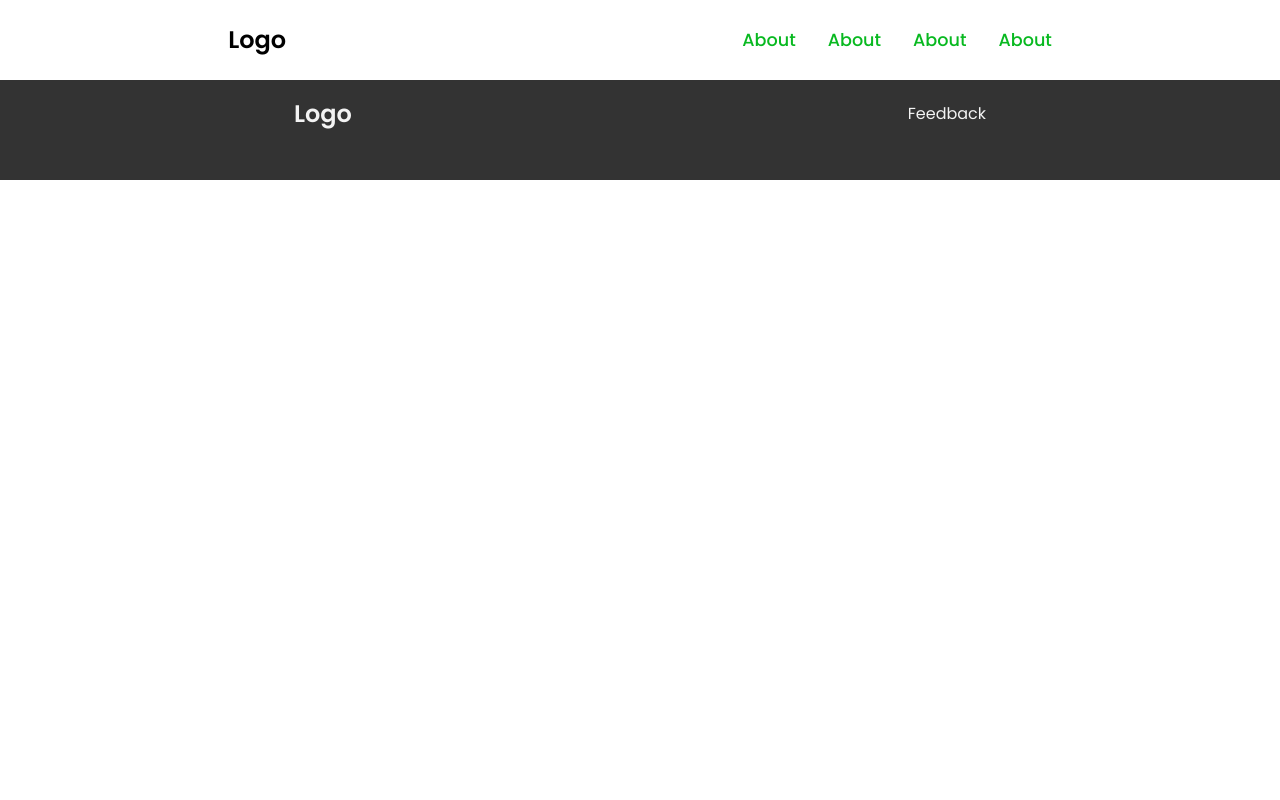
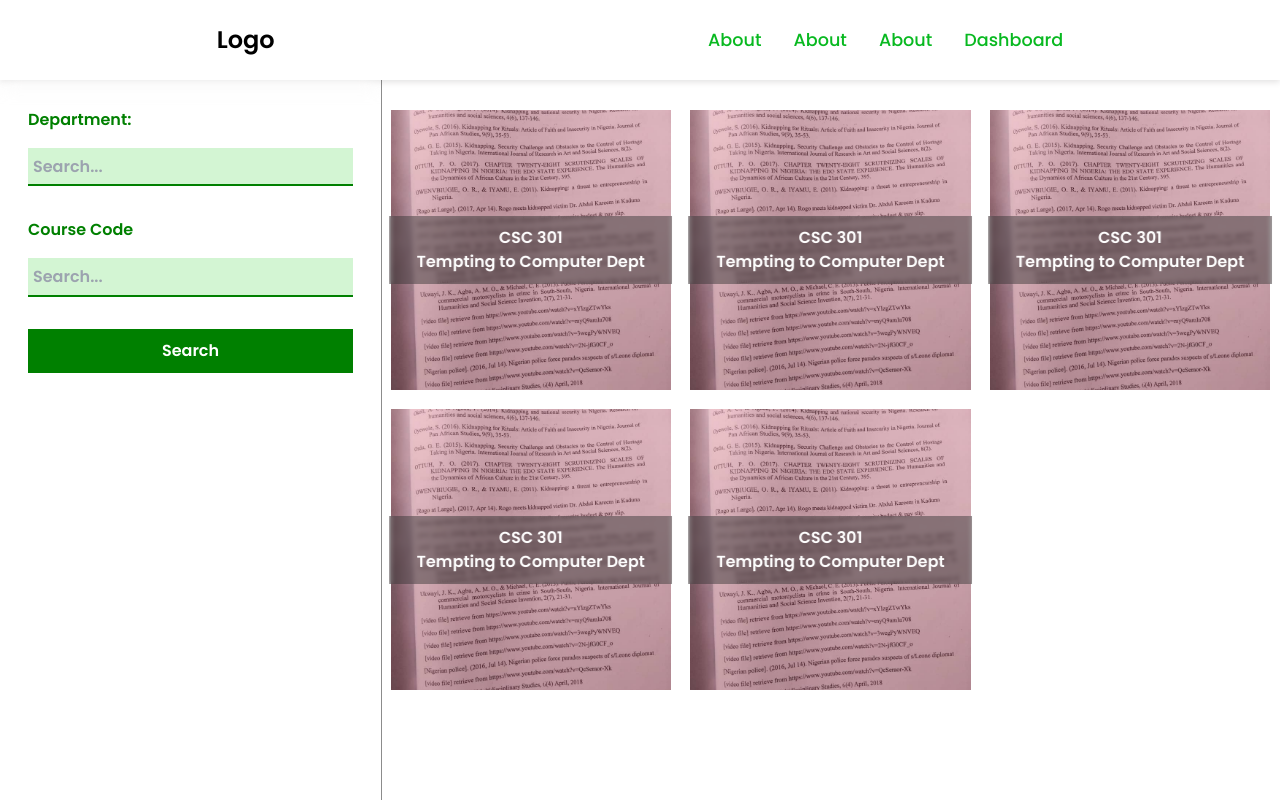
Before and after one commit to varletint/react-app-2, a React (Vite) app in the folder client/: page /questions in a window 1280 px wide. Shown: the top 800 px of the page. Built offline with nearby package versions, Linux system fonts and the light colour scheme.

Commit message:
questions page

```diff
--- a/client/src/App.css
+++ b/client/src/App.css
@@ -213,3 +213,89 @@ section {
 .btn:hover {
   background: #016801;
 }
+
+/* Grid */
+.questions-grid {
+  display: grid;
+  gap: 1rem;
+  grid-template-columns: repeat(auto-fit, minmax(15rem, 1fr));
+}
+.question-card {
+  aspect-ratio: 1/1;
+  border-radius: 0.5rem;
+  /* border: 1px solid #cacaca; */
+  padding: 0.1rem;
+  position: relative;
+  text-align: center;
+}
+.qs-img {
+  width: 100%;
+  aspect-ratio: 1/1;
+  object-fit: cover;
+}
+
+.course-detail {
+  backdrop-filter: blur(2px);
+  -webkit-backdrop-filter: blur(2px);
+  background: #35343477;
+  position: absolute;
+  top: 50%;
+  left: 50%;
+  transform: translate(-50%, -50%);
+  width: 100%;
+  padding: 10px;
+}
+.course-detail p {
+  font-weight: 600;
+  color: #ffffff;
+}
+
+/* Questions Page */
+
+.questions-page-container {
+  display: flex;
+  flex-direction: column;
+}
+.search-div {
+  padding: 1.75rem;
+  /* background: #f7f4f4; */
+  backdrop-filter: blur(10px);
+  -webkit-backdrop-filter: blur(10px);
+  border-bottom: 1px solid #016801;
+}
+.search-form-div {
+  display: flex;
+  flex-direction: column;
+  gap: 2rem;
+  justify-content: space-around;
+  /* background: #000; */
+}
+.search-form-div-items {
+  display: flex;
+  flex-direction: column;
+  gap: 1rem;
+  color: #008000;
+}
+input {
+  height: 2.4rem;
+  /* width: 50%; */
+  outline: none;
+}
+input[type] {
+  padding: 5px;
+  color: #008000;
+  background: #d3f5d3;
+  border-bottom: 2px solid green;
+}
+.questions-container {
+  width: 100%;
+}
+@media (min-width: 768px) {
+  .questions-page-container {
+    flex-direction: row;
+  }
+  .search-div {
+    min-height: 100vh;
+    box-shadow: 0.45px 0px 0.1px rgb(0, 0, 0);
+  }
+}
--- a/client/src/App.jsx
+++ b/client/src/App.jsx
@@ -9,6 +9,8 @@ import "./Footer.css";
 import "./postpage.css";
 import PostPage from "./pages/PostPage";
 import Footer from "./components/Footer";
+import PassQuestionsPage from "./pages/PassQuestionsPage";
+import Dashboard from "./pages/Dashboard";
 
 function App() {
   return (
@@ -16,7 +18,8 @@ function App() {
       <Header />
       <Routes>
         <Route path='/' element={<Home />} />
-        <Route path='/post/:postSlug' element={<PostPage />} />
+        <Route path='/questions' element={<PassQuestionsPage />} />
+        <Route path='/dashboard' element={<Dashboard />} />
       </Routes>
       <Footer />
     </BrowserRouter>
--- /dev/null
+++ b/client/src/components/DashSidebar.jsx
@@ -0,0 +1,5 @@
+import React from "react";
+
+export default function DashSidebar() {
+  return <div>DashSidebar</div>;
+}
--- a/client/src/components/Header.jsx
+++ b/client/src/components/Header.jsx
@@ -25,7 +25,9 @@ export default function Header() {
                 <a href='#about'>About</a>
               </li>
               <li>
-                <a href='#about'>About</a>
+                <a href='/dashboard' onClick={toggleMenu}>
+                  Dashboard
+                </a>
               </li>
             </ul>
           </div>
@@ -55,8 +57,8 @@ export default function Header() {
                 </a>
               </li>
               <li>
-                <a href='#' onClick={toggleMenu}>
-                  About
+                <a href='/dashboard' onClick={toggleMenu}>
+                  Dashboard
                 </a>
               </li>
             </ul>
--- /dev/null
+++ b/client/src/components/QuestionCard.jsx
@@ -0,0 +1,65 @@
+import React from "react";
+import { Link } from "react-router-dom";
+import img1 from "../images/Q1.jpeg";
+
+export default function QuestionCard({ question }) {
+  return (
+    <>
+      <div className='question-card'>
+        <div className='question-content'>
+          <Link className='course-detail'>
+            <p className='course-code'>CSC 301</p>
+            <p className='course-title'>Tempting to Computer Dept</p>
+          </Link>
+          <Link className='img-content' to>
+            <img src={img1} alt='' className='qs-img' />
+          </Link>
+        </div>
+      </div>
+      <div className='question-card'>
+        <div className='question-content'>
+          <Link className='course-detail'>
+            <p className='course-code'>CSC 301</p>
+            <p className='course-title'>Tempting to Computer Dept</p>
+          </Link>
+          <Link className='img-content' to>
+            <img src={img1} alt='' className='qs-img' />
+          </Link>
+        </div>
+      </div>
+      <div className='question-card'>
+        <div className='question-content'>
+          <Link className='course-detail'>
+            <p className='course-code'>CSC 301</p>
+            <p className='course-title'>Tempting to Computer Dept</p>
+          </Link>
+          <Link className='img-content' to>
+            <img src={img1} alt='' className='qs-img' />
+          </Link>
+        </div>
+      </div>
+      <div className='question-card'>
+        <div className='question-content'>
+          <Link className='course-detail'>
+            <p className='course-code'>CSC 301</p>
+            <p className='course-title'>Tempting to Computer Dept</p>
+          </Link>
+          <Link className='img-content' to>
+            <img src={img1} alt='' className='qs-img' />
+          </Link>
+        </div>
+      </div>
+      <div className='question-card'>
+        <div className='question-content'>
+          <Link className='course-detail'>
+            <p className='course-code'>CSC 301</p>
+            <p className='course-title'>Tempting to Computer Dept</p>
+          </Link>
+          <Link className='img-content' to>
+            <img src={img1} alt='' className='qs-img' />
+          </Link>
+        </div>
+      </div>
+    </>
+  );
+}
--- a/client/src/header.css
+++ b/client/src/header.css
@@ -27,9 +27,17 @@ nav {
   box-shadow: 0 0.1rem 0.4rem rgb(226, 225, 225);
 }
 .big-logo,
+.logo,
+.btn {
+  cursor: pointer;
+  user-select: none;
+}
+
+.big-logo,
 .logo {
   cursor: pointer;
 }
+
 .logo {
   font-size: 1.5rem;
   font-weight: 530;
@@ -69,17 +77,22 @@ a:hover {
   background: #000;
   width: 100%;
   height: 2px;
+  transition: all 300ms ease;
 }
 
 .menu-links {
+  margin-top: 1rem;
   position: absolute;
-
   width: fit-content;
   max-height: 0;
   top: 100%;
   right: 0;
   overflow: hidden;
-  transition: all 300ms ease;
+  transition: all 700ms ease;
+  z-index: 10;
+  backdrop-filter: blur(2px);
+  -webkit-backdrop-filter: blur(2px);
+  background: #35343477;
 }
 .menu-links a {
   display: block;
--- /dev/null
+++ b/client/src/pages/Dashboard.jsx
@@ -0,0 +1,5 @@
+import React from "react";
+
+export default function Dashboard() {
+  return <section>.</section>;
+}
--- a/client/src/pages/Home.jsx
+++ b/client/src/pages/Home.jsx
@@ -1,13 +1,17 @@
 import React from "react";
-
+import { Link } from "react-router-dom";
 export default function Home() {
   return (
     <section className='home'>
       <div className='home-container'>
         <div className='big-logo'>Logo</div>
         <div className='btn-section'>
-          <button className='btn'>About the Creator</button>
-          <button className='btn'>Past Q</button>
+          <Link to='/about'>
+            <button className='btn'>About the Creator</button>
+          </Link>
+          <Link to='/questions'>
+            <button className='btn'>Past Q</button>
+          </Link>
         </div>
       </div>
     </section>
--- /dev/null
+++ b/client/src/pages/PassQuestionsPage.jsx
@@ -0,0 +1,46 @@
+import React from "react";
+import QuestionCard from "../components/QuestionCard";
+
+export default function PassQuestionsPage() {
+  return (
+    <div className=' questions-page-container'>
+      <div className='search-div '>
+        <form onSubmit className='search-form-div font-semibold'>
+          <div className=' search-form-div-items'>
+            <label> Department: </label>
+            <input type='text' id='Dept' placeholder='Search...' />
+          </div>
+          <div className='search-form-div-items'>
+            <label> Course Code </label>
+            <input type='text' id='courseCode' placeholder='Search...' />
+          </div>
+          <button className='btn'>Search</button>
+        </form>
+      </div>
+      <div className='questions-container min-h-[100vh] pt-7 pr-2 pl-2 '>
+        <div className='questions-grid'>
+          <QuestionCard />
+        </div>
+      </div>
+    </div>
+    // <div className=' questions-page-container'>
+    //   <div className=' bg-red-500 search-div'>
+    //     <form onSubmit className='search-form-div'>
+    //       <div className=''>
+    //         <label> Department: </label>
+    //         <input type='text' id='Dept' placeholder='Search...' />
+    //       </div>
+    //       <div className=''>
+    //         <label> Course Code </label>
+    //         <input type='text' id='courseCode' placeholder='Search...' />
+    //       </div>
+    //     </form>
+    //   </div>
+    //   <div className='questions-container'>
+    //     <div className='questions-grid'>
+    //       <QuestionCard />
+    //     </div>
+    //   </div>
+    // </div>
+  );
+}
```
Also changed, not shown: client/src/images/Q1.jpeg (added), 1 other file (tests, documents, lock files or other folders).
